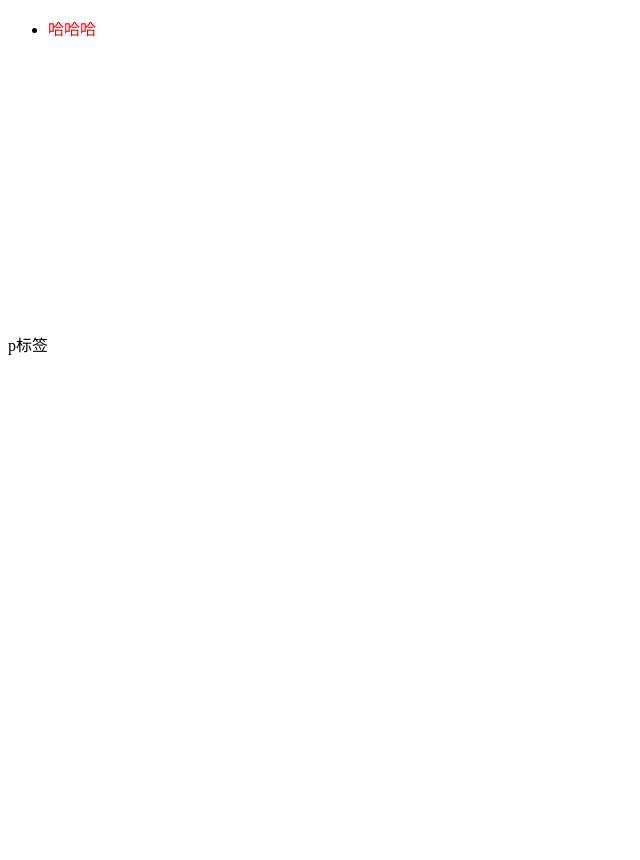
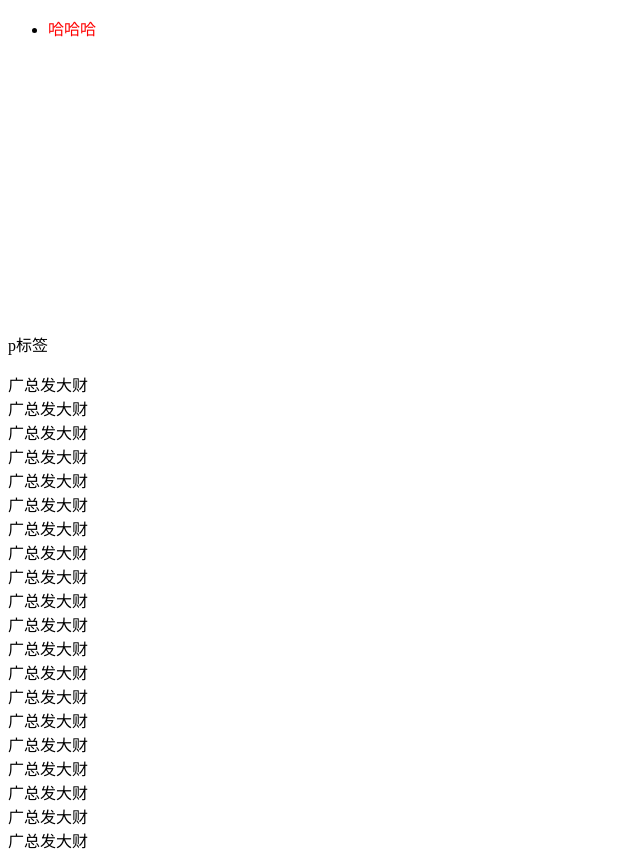
Before and after one commit to LiuXiaMu/first-git-Submit, a plain HTML site: page index.html in a window 1280 px wide. Shown: the whole page, without its empty margins (0-640 px from the left). Before the commit the page ends 800 px from the top, so only its background shows below. Drawn offline with Linux system fonts and the light colour scheme.

Commit message:
12.28广总发大财

```diff
--- a/index.html
+++ b/index.html
@@ -20,6 +20,26 @@
     </ul>
     <p>p标签</p>
   </div>
+  <div>广总发大财</div>
+  <div>广总发大财</div>
+  <div>广总发大财</div>
+  <div>广总发大财</div>
+  <div>广总发大财</div>
+  <div>广总发大财</div>
+  <div>广总发大财</div>
+  <div>广总发大财</div>
+  <div>广总发大财</div>
+  <div>广总发大财</div>
+  <div>广总发大财</div>
+  <div>广总发大财</div>
+  <div>广总发大财</div>
+  <div>广总发大财</div>
+  <div>广总发大财</div>
+  <div>广总发大财</div>
+  <div>广总发大财</div>
+  <div>广总发大财</div>
+  <div>广总发大财</div>
+  <div>广总发大财</div>
 </body>
 <script>
   console.log('1234567')
```
